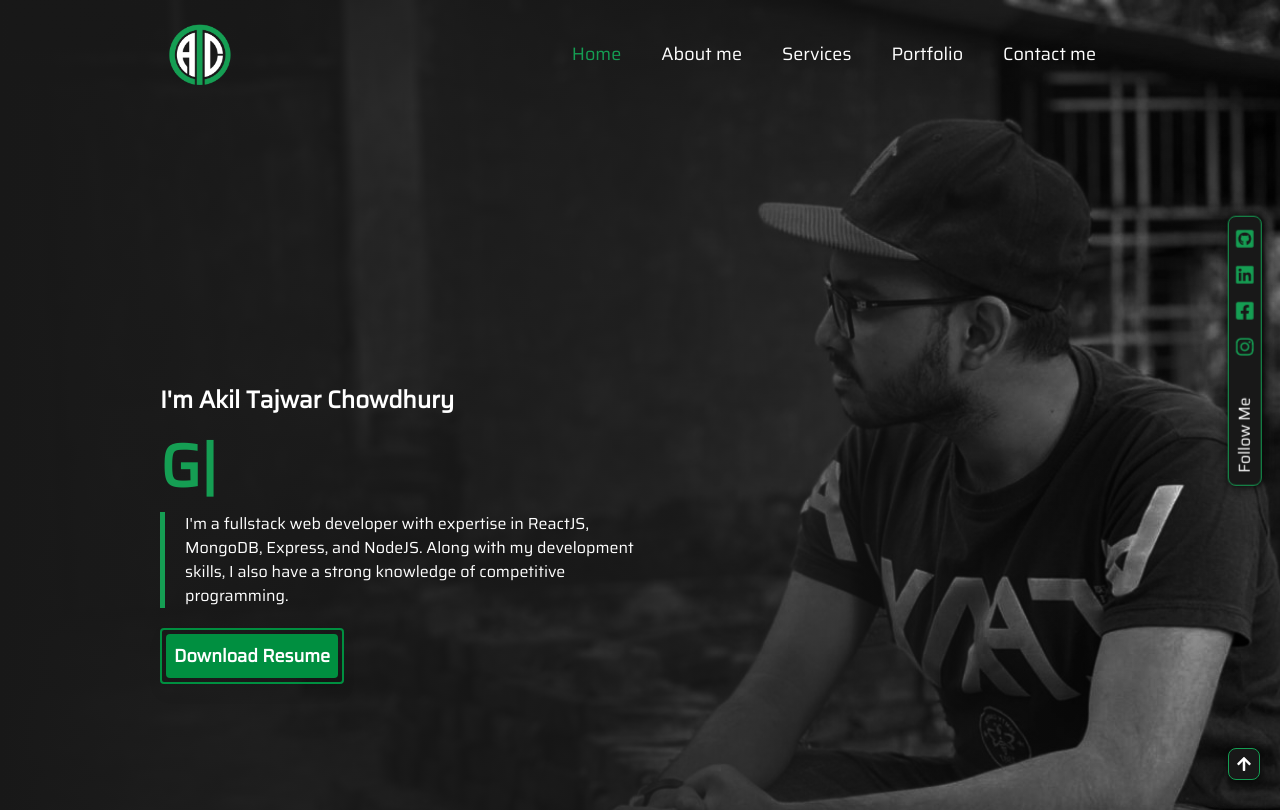
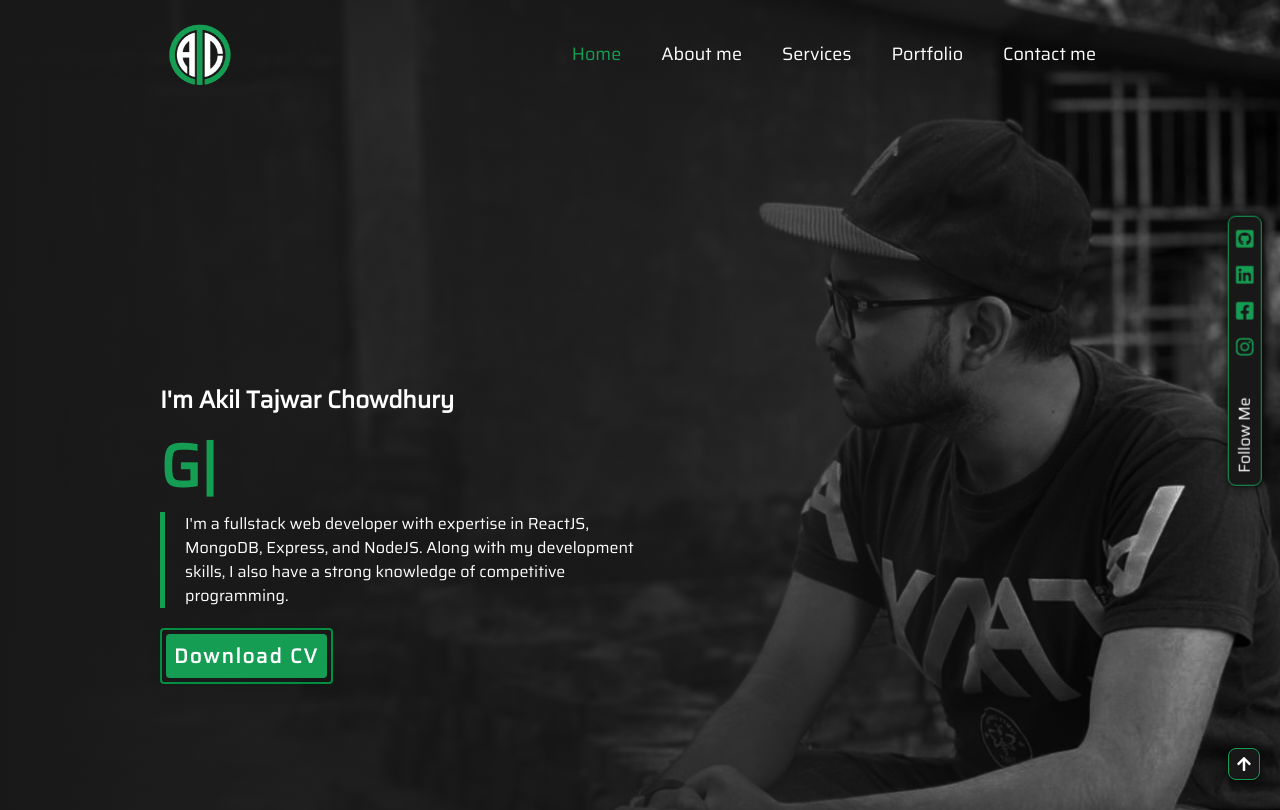
Before and after one commit to akil-tajwar/portfolio-website, a React (Vite) app: page / in a window 1280 px wide. Shown: the top 810 px of the page. Built offline with nearby package versions, Linux system fonts and the light colour scheme.

Commit message:
banner button animation

```diff
--- a/src/Container/Components/Banner.jsx
+++ b/src/Container/Components/Banner.jsx
@@ -33,7 +33,7 @@ const Banner = () => {
                             <p className='lg:w-1/2 md:w-2/3 border-l-4 mb-3 mt-4 pl-5 primary-border-color flex'>I'm a fullstack web developer with expertise in ReactJS, MongoDB, Express, and NodeJS. Along with my development skills, I also have a strong knowledge of competitive programming.</p>
                         </div>
                         <button onClick={downloadResume} className='border-2 border-[#008f40] p-1 drop-shadow-lg rounded mt-2'>
-                            <div className='bg-[#008f40] rounded font-semibold text-lg p-2'>Download Resume</div>
+                            <div className='bg-[#008f40] banner-button rounded font-semibold text-xl tracking-widest p-2'>Download CV</div>
                         </button>
                         {/* <button onClick={downloadResume} className='mt-3 bg-[#008f40] rounded font-semibold text-lg px-3 py-2'><span>Download Resume</span></button> */}
                     </div>
--- a/src/index.css
+++ b/src/index.css
@@ -22,6 +22,50 @@ body {
 
 
 /* for custom button */
+.banner-button {
+  transform: translate(-0%, -0%);
+  background: #242424;
+  text-align: center;
+  transition: 0.5;
+  overflow: hidden;
+  /* position: absolute; */
+  /* text-decoration: none; */
+  /* text-transform: uppercase; */
+  /* width: 150px;
+  height: 60px; */
+  /* line-height: 60px; */
+  /* color: #FFF; */
+  /* padding: 0px 10px; */
+  /* letter-spacing: 5px; */
+  /* font-size: 20px; */
+}
+
+.banner-button:before {
+  content: '';
+  position: absolute;
+  bottom: 0;
+  left: 0;
+  width: 0;
+  height: 0;
+  z-index: -1;
+  transition: 1s;
+  border-style: solid;
+  border-color: #159e53;
+  border-width: 100px 150px;
+  transform: rotate(360deg);
+  transform-origin: top left
+}
+
+.banner-button:hover:before {
+  transform: rotate(40deg);
+  border-width: 47px 150px;
+}
+
+.banner-button:hover {
+  /* color: #ff0; */
+  transition: 0.5s;
+  transition-delay: 0.3s;
+}
 
 
 /* for portfolio animation */
```
